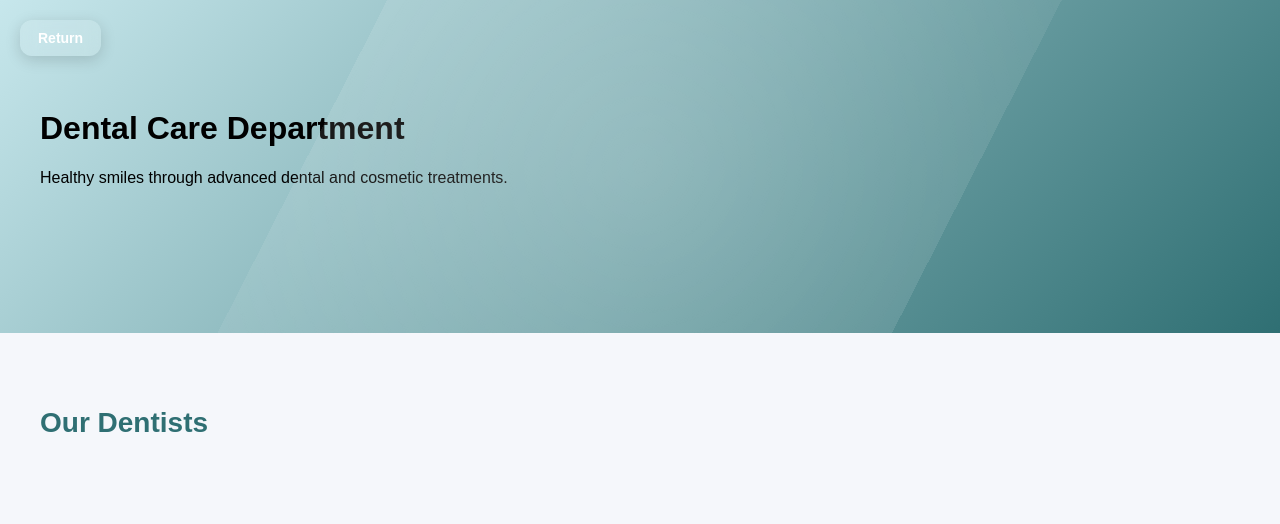
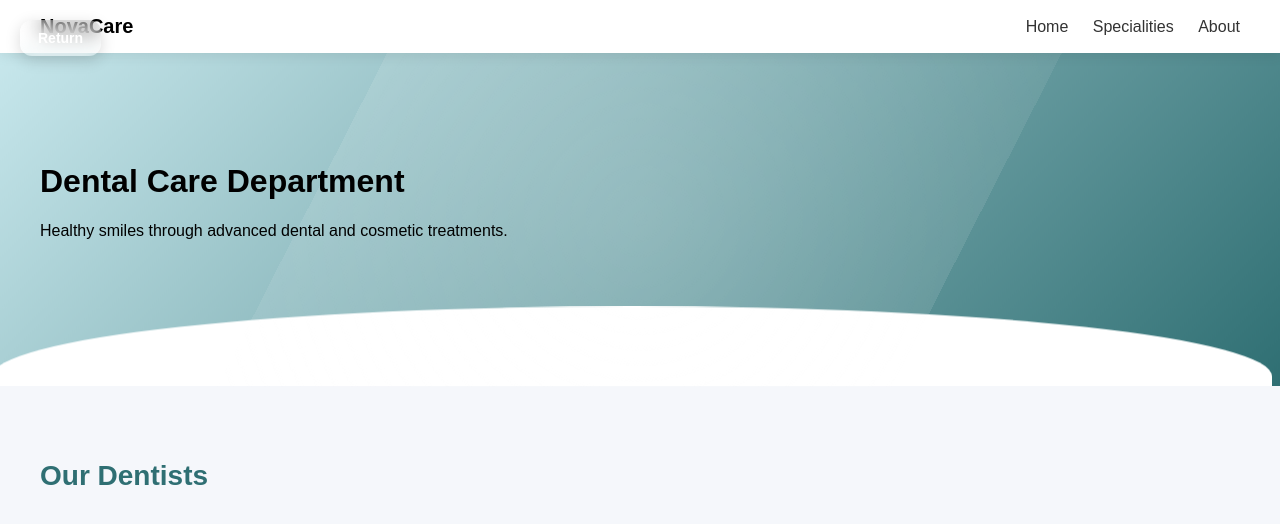
Before and after one commit to leenalshargabi/HealthCare, a Flask app: page /department/dentistry in a window 1280 px wide. Shown: the top 524 px of the page. Run offline with Flask 3, Linux system fonts and the light colour scheme; data that the repository does not hold is empty.

Commit message:
testing 3

```diff
--- a/templates/departments/dentistry.html
+++ b/templates/departments/dentistry.html
@@ -7,23 +7,50 @@
 </head>
 <body class="dentistry-theme">
 
+  <div class="dept-navbar">
+    <div class="dept-logo">NovaCare</div>
+
+    <div class="dept-links">
+        <a href="/">Home</a>
+        <a href="/specialities">Specialities</a>
+        <a href="/about">About</a>
+    </div>
+</div>
+
 <button class="return-btn" onclick="goBack()">Return</button>
 
 <div class="hero">
+  <div class="hero-content">
       <h1>Dental Care Department</h1>
       <p>Healthy smiles through advanced dental and cosmetic treatments.</p>
   </div>
 
+  <div class="wave"></div>
+
+</div>
+
+
 <div class="section">
   <h2>Our Dentists</h2>
+
   <div class="doctors" id="doctor-list">
   {% for doctor in cDoctors %}
   <div class="doctor doctor-item">
+  <div class="doctor-top">
+    <img src="{{ url_for('static', filename='images/doctor.png') }}" class="doctor-img">
+
+    <div class="availability available">
+        Available
+    </div>
+  </div>
+
   <h3>{{ doctor.fullName }}</h3>
   <span>{{doctor.mainSpecialty }}</span>
   <p>{{doctor.subSpecialty }}</p>
   <p>{{doctor.workingHours }}</p>
+
 </div>
+
     {% endfor %}
   </div>
 
```
Lines whose indentation alone changed are shown as unchanged.
